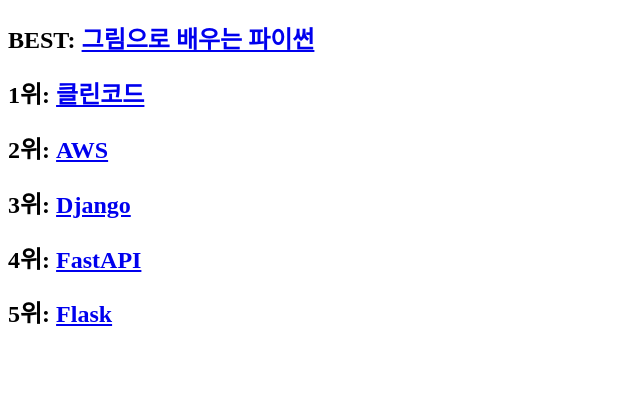
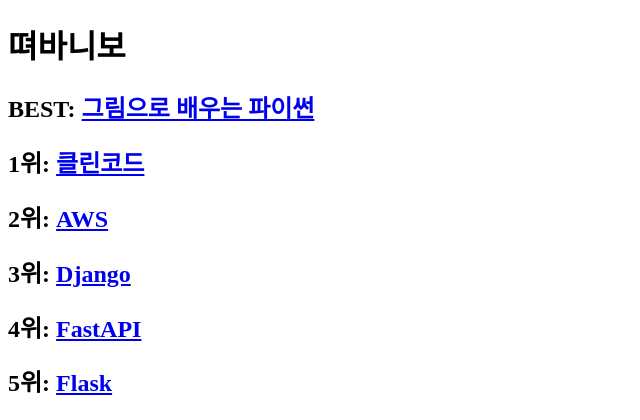
Before and after one commit to SWWS97/13_django_vod, a Django app: page /books/ in a window 1280 px wide. Shown: the top 420 px of the page, without its empty margins (0-640 px from the left). Run offline with Django 5.2, Linux system fonts and the light colour scheme.

Commit message:
병합 충돌 해결

```diff
--- a/bookmark/templates/book_list.html
+++ b/bookmark/templates/book_list.html
@@ -5,6 +5,7 @@
     <title>전체서적</title>
 </head>
 <body>
+<h1>뗘바니보</h1>
     {% for book in books %}
         <h2>
             {% if forloop.counter < 7 %}
```
